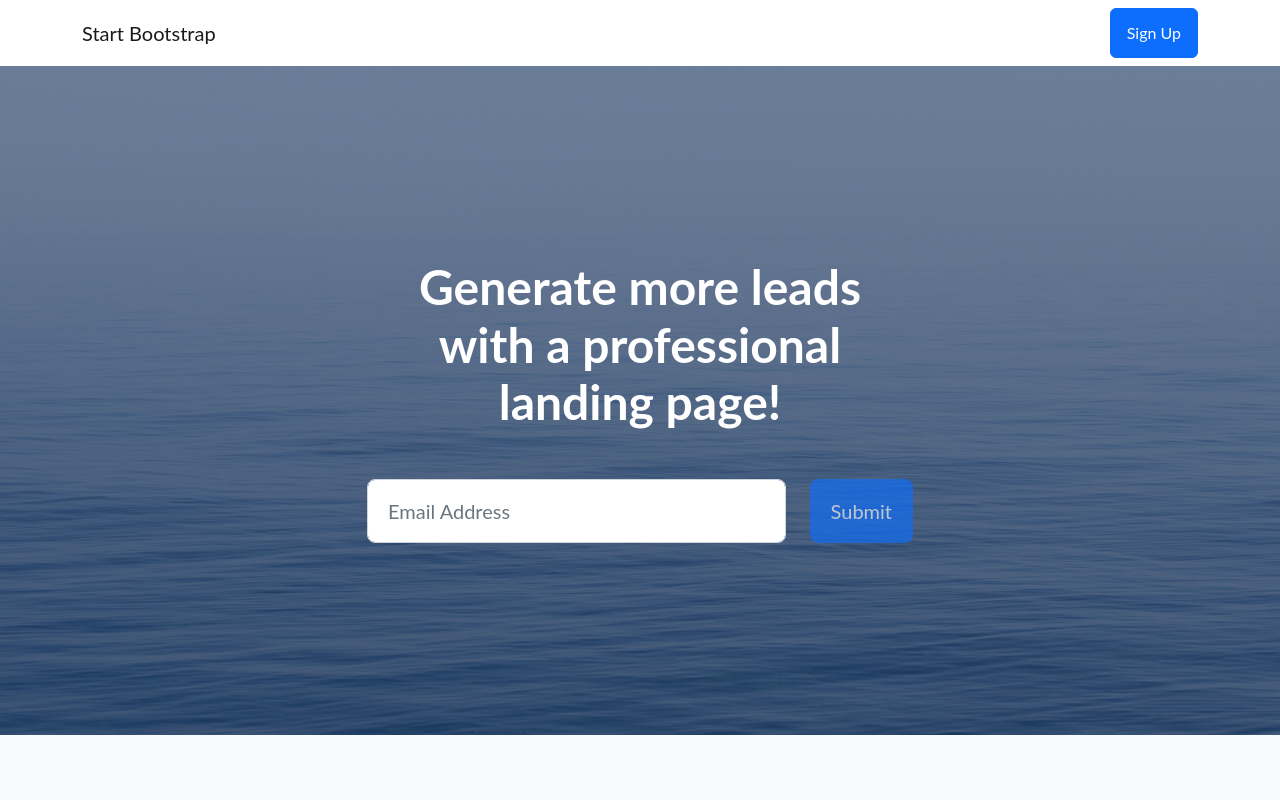
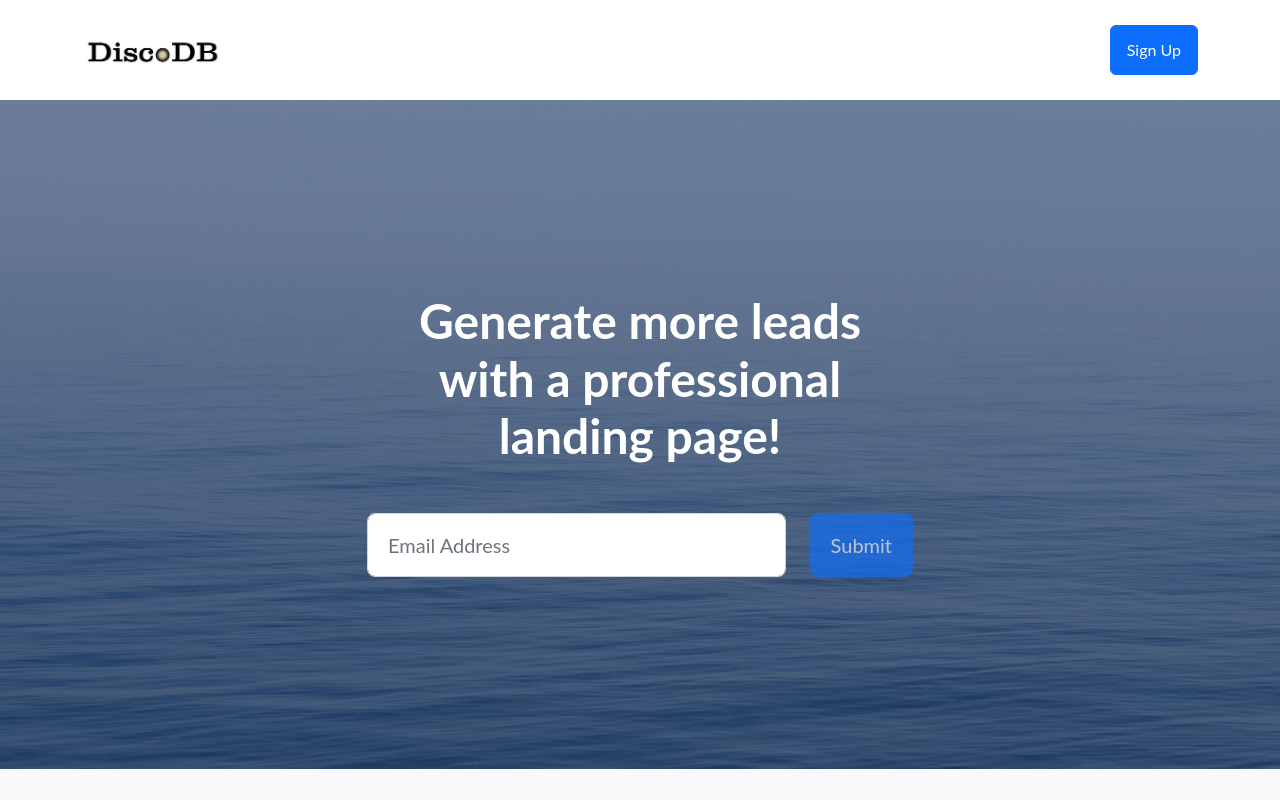
Before and after one commit to LT69018/DiscoDB, a React (Create React App) app in the folder interface/: page / in a window 1280 px wide. Shown: the top 800 px of the page. Built offline with nearby package versions, Linux system fonts and the light colour scheme.

Commit message:
Re-import MUI library. Update navbar w/ group logo
Todo: maybe use MUI Appbar and Toolbar to make a header that is consistent throughout the app, hopefully.

Also considering putting the search bar up there but would need to discuss with the group first.

```diff
--- a/interface/package.json
+++ b/interface/package.json
@@ -3,6 +3,9 @@
   "version": "0.1.0",
   "private": true,
   "dependencies": {
+    "@emotion/react": "^11.11.4",
+    "@emotion/styled": "^11.11.0",
+    "@mui/material": "^5.15.14",
     "@testing-library/jest-dom": "^5.17.0",
     "@testing-library/react": "^13.4.0",
     "@testing-library/user-event": "^13.5.0",
--- a/interface/src/App.js
+++ b/interface/src/App.js
@@ -3,9 +3,11 @@ import logo from "./logo.svg";
 import "./premade_theme/css/styles.css";
 
 import React from "react";
-import { Button, Navbar, Container,
+import { Button,
+         Navbar, Container,
          Row, Col }
         from "react-bootstrap";
+import { AppBar, Toolbar } from "@mui/material";
 
 import CustomSearchBar from "./Custom/CustomSearchBar.js";
 
@@ -13,11 +15,16 @@ function App() {
 	return (
 		<div className="App">
 			{/*  Navigation */}
-			<Navbar>
+			<Navbar style={{height: "100px"}}>
 				<Container>
-					<a className="navbar-brand" href="#!">
-						Start Bootstrap
-					</a>
+          <Navbar.Brand href="#home">
+            <img
+              src="/DiscoDB_logo.jpg"
+              height="100px"
+              className="d-inline-block align-top"
+              alt="DiscoDB logo"
+            />
+          </Navbar.Brand>
 					<a className="btn btn-primary" href="#signup">
 						Sign Up
 					</a>
```
Also changed, not shown: 1 other file (tests, documents, lock files or other folders).
